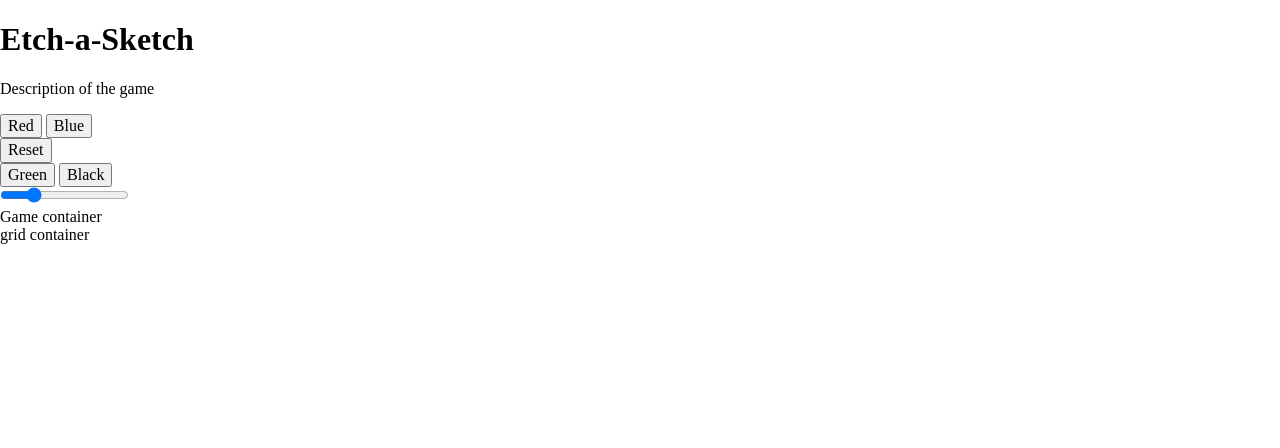
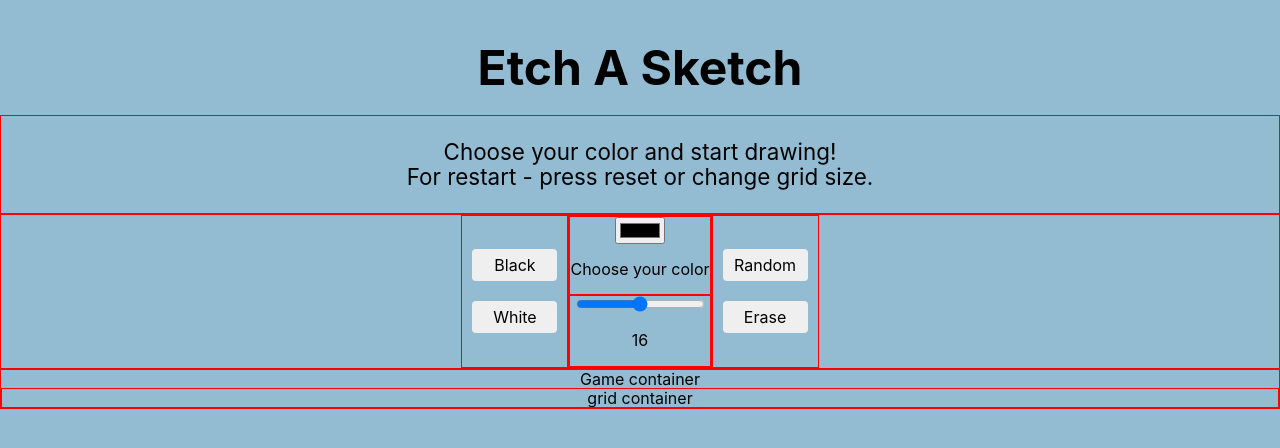
Before and after one commit to dariuszgros/etch-a-sketch, a plain HTML site: page index.html in a window 1280 px wide. Drawn offline with Linux system fonts and the light colour scheme.

Commit message:
First basic styling
Added desired buttons and basic layout
Red border for debugging

```diff
--- a/index.html
+++ b/index.html
@@ -10,40 +10,41 @@
   </head>
   <body>
     <header>
-      <h1 class="title">Etch-a-Sketch</h1>
+      <h1 class="title">Etch A Sketch</h1>
     </header>
 
     <main class="main-content">
       <div class="description">
-        <p>Description of the game</p>
+        <p>Choose your color and start drawing! <br>
+        For restart - press reset or change grid size.</p>
       </div>
 
       <div class="settings">
-        <div class="color-button">
-          <button class="color-button">Red</button>
-          <button class="color-button">Blue</button>
+        <div class="color-buttons">
+          <button type="button" class="black rectangle">Black</button>
+          <button type="button" class="white rectangle">White</button>
         </div>
         <div>
-            <button class="reset">Reset</button>
+          <div class="color-picker">
+            <input type="color" id="color">
+            <p>Choose your color</p>
+          </div>
+        <div class="slider-with-value">
+          <input type="range" min="2" max="64" id="slider">
+          <p class="value">16</p>
         </div>
-        <div>
-          <button class="color-button">Green</button>
-          <button class="color-button">Black</button>
+      </div>
+        <div class="color-buttons">
+          <button type="button" class="random rectangle">Random</button>
+          <button type="button" class="eraser rectangle">Erase</button>
         </div>
-          <div class="slider">
-            <input
-              class="size-slider"
-              type="range"
-              value="16"
-              min="2"
-              max="64"
-            />
-          </div>
-        </div>
+    </div>
 
         <div class="game-container">
           Game container
-          <div class="grid-container">grid container</div>
+          <div class="grid-container">
+            grid container
+          </div>
         </div>
       </div>
     </main>
--- a/styles/style.css
+++ b/styles/style.css
@@ -0,0 +1,57 @@
+html {
+  height: 100%;
+}
+
+div {
+  border: red solid 1px;
+}
+
+body {
+  background-color: rgba(1, 97, 153, 0.425);
+  font-family: -apple-system, BlinkMacSystemFont, "Segoe UI", Roboto, Oxygen,
+    Ubuntu, Cantarell, "Open Sans", "Helvetica Neue", sans-serif;
+  text-align: center;
+  color: rgb(0, 0, 0);
+}
+
+.title {
+  margin: 40px 0 20px 0;
+  font-size: 3rem;
+}
+
+.description {
+  font-size: 1.4rem;
+}
+
+.settings {
+  display: flex;
+  flex: 1 3 1;
+  justify-content: center;
+}
+.color-buttons {
+  display: flex;
+  flex-direction: column;
+  justify-content: center;
+}
+.rectangle {
+  margin: 10px;
+  padding: 7px;
+  width: 85px;
+  color: rgb(0, 0, 0);
+  border: black;
+  border-radius: 4px;
+  cursor: pointer;
+}
+.color-picker {
+}
+#color {
+}
+.slider-with-value {
+}
+#slider {
+}
+
+.game-container {
+}
+.grid-container {
+}
```
